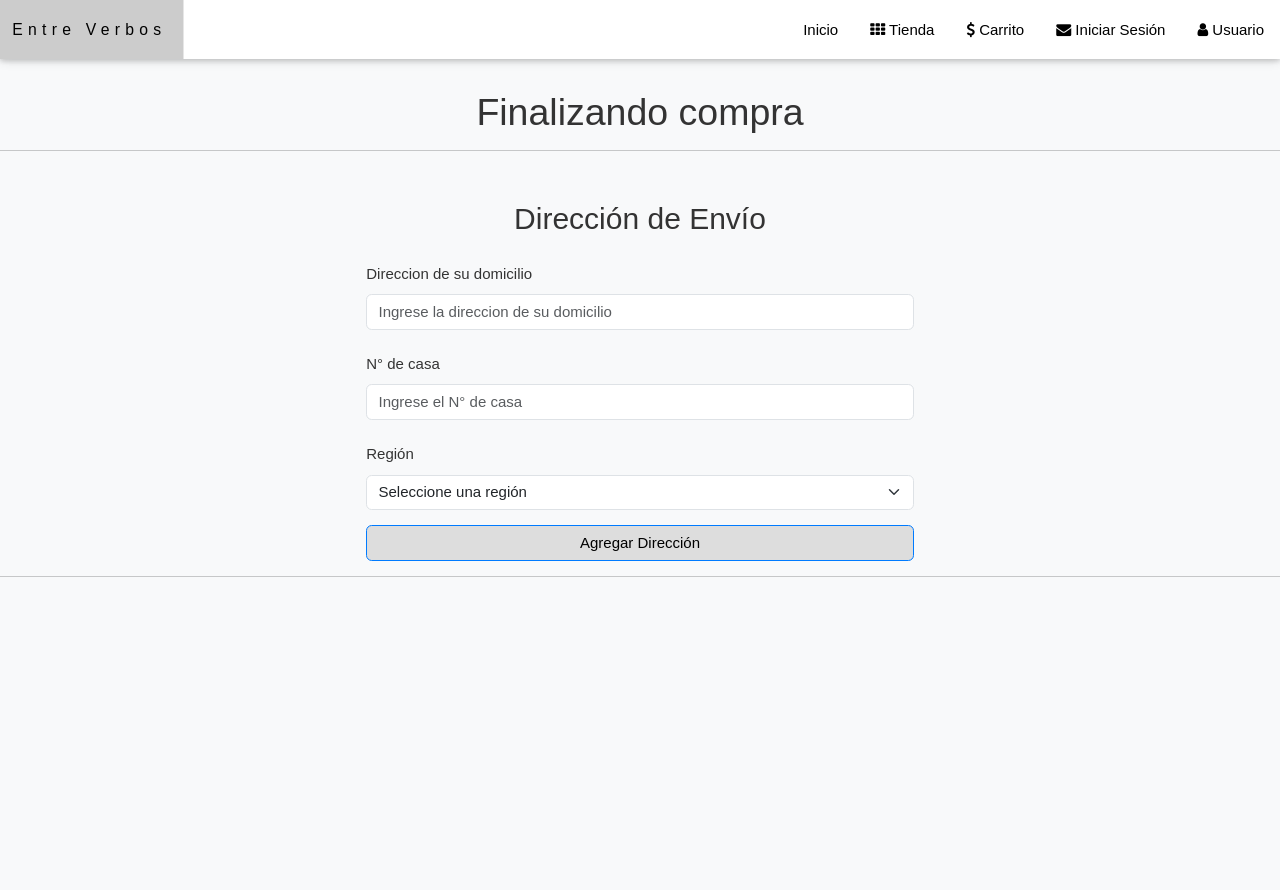
After one commit to Esbaltz/proyecto, a Django app: page /pagina_domicilio_y_pagar/ in a window 1280 px wide. The commit adds this page. Run offline with Django 5.2, Linux system fonts and the light colour scheme.

Commit message:
primeras-vistas

```diff
--- /dev/null
+++ b/aplicacion/templates/aplicacion/pagina_domicilio_y_pagar.html
@@ -0,0 +1,116 @@
+{% load static %}
+<!DOCTYPE html>
+<html lang="en">
+
+<head>
+    <meta charset="UTF-8">
+    <meta name="viewport" content="width=device-width, initial-scale=1.0">
+    <title>Finalizando compra</title>
+    <link rel="stylesheet" href="https://www.w3schools.com/w3css/4/w3.css">
+    <link rel="stylesheet" href="https://www.w3schools.com/w3css/4/w3.css">
+    <link href="https://cdn.jsdelivr.net/npm/bootstrap@5.3.0-alpha1/dist/css/bootstrap.min.css" rel="stylesheet">
+    <link rel="stylesheet" href="https://cdn.jsdelivr.net/npm/flatpickr/dist/flatpickr.min.css">
+    <link rel="stylesheet" href="https://cdnjs.cloudflare.com/ajax/libs/font-awesome/5.15.4/css/all.min.css">
+    <link rel="stylesheet" href="https://cdnjs.cloudflare.com/ajax/libs/font-awesome/4.7.0/css/font-awesome.min.css">
+    <link rel="stylesheet" href="../css/paginas.css">
+    <link rel="stylesheet" href="../css/libs.css">
+</head>
+
+<body>
+     <!-- Navbar (sit on top) -->
+     <div class="w3-top">
+        <div class="w3-bar w3-white w3-card" id="myNavbar">
+            <a href="index.html" class="w3-bar-item w3-button w3-wide efect">Entre Verbos</a>
+            <!-- Right-sided navbar links -->
+            <div class="w3-right w3-hide-small l-efect">
+                <a href="{% url 'index' %}" class="w3-bar-item w3-button">Inicio</a>
+                <a href="{% url 'tienda' %}" class="w3-bar-item w3-button"><i class="fa fa-th"></i> Tienda</a>
+                <a href="{% url 'carrito' %}" class="w3-bar-item w3-button"><i class="fa fa-usd"></i>
+                    Carrito</a>
+                <a href="paginas_inicio_secion/Inicio_secion.html" class="w3-bar-item w3-button"><i
+                        class="fa fa-envelope"></i> Iniciar Sesión</a>
+                <a href="usuario/user.html" class="w3-bar-item w3-button"><i class="fa fa-user"></i> Usuario</a>
+            </div>
+            <!-- Hide right-floated links on small screens and replace them with a menu icon -->
+
+            <a href="javascript:void(0)" class="w3-bar-item w3-button w3-right w3-hide-large w3-hide-medium"
+                onclick="w3_open()">
+                <i class="fa fa-bars"></i>
+            </a>
+        </div>
+    </div>
+
+    <!-- Sidebar on small screens when clicking the menu icon -->
+    <nav class="w3-sidebar w3-bar-block w3-black w3-card w3-animate-left w3-hide-medium w3-hide-large"
+        style="display:none" id="mySidebar">
+        <a href="javascript:void(0)" onclick="w3_close()" class="w3-bar-item w3-button w3-large w3-padding-16">Cerrar
+            ×</a>
+        <a href="#about" onclick="w3_close()" class="w3-bar-item w3-button">Inicio</a>
+        <a href="tienda.html" onclick="w3_close()" class="w3-bar-item w3-button">Tienda</a>
+        <a href="#work" onclick="w3_close()" class="w3-bar-item w3-button">Carrito</a>
+        <a href="#pricing" onclick="w3_close()" class="w3-bar-item w3-button">Iniciar Sesión</a>
+        <a href="#contact" onclick="w3_close()" class="w3-bar-item w3-button">Usuario</a>
+    </nav>
+
+    <h1 style="margin-top: 90px;">Finalizando compra</h1>
+    <hr>
+    <!-- Dirección -->
+    <div class="container">
+        <div class="row justify-content-center">
+            <div class="col-md-6">
+                <h2 class="text-center mb-4">Dirección de Envío</h2>
+                <form id="form1" action="inf_pago.html" method="get">
+                    <div class="mb-3">
+                        <label for="domicilio" class="form-label">Direccion de su domicilio</label>
+                        <input type="text" class="form-control" id="domicilio"
+                            placeholder="Ingrese la direccion de su domicilio">
+                        <div id="direccionError" class="error-message"></div>
+                    </div>
+                    <div class="mb-3">
+                        <label for="casa" class="form-label">N° de casa</label>
+                        <input type="text" class="form-control" id="casa" placeholder="Ingrese el N° de casa">
+                        <div id="nCasaError" class="error-message"></div>
+                    </div>
+                    <div class="mb-3">
+                        <label for="region" class="form-label">Región</label>
+                        <select class="form-select" id="region">
+                            <option value="" selected disabled>Seleccione una región</option>
+                            <option value="Arica y Parinacota">Arica y Parinacota</option>
+                            <option value="Tarapacá">Tarapacá</option>
+                            <option value="Antofagasta">Antofagasta</option>
+                            <option value="Atacama">Atacama</option>
+                            <option value="Coquimbo">Coquimbo</option>
+                            <option value="Valparaíso">Valparaíso</option>
+                            <option value="Metropolitana de Santiago">Metropolitana de Santiago</option>
+                            <option value="Libertador General Bernardo O'Higgins">Libertador General Bernardo O'Higgins
+                            </option>
+                            <option value="Maule">Maule</option>
+                            <option value="Ñuble">Ñuble</option>
+                            <option value="Biobío">Biobío</option>
+                            <option value="La Araucanía">La Araucanía</option>
+                            <option value="Los Ríos">Los Ríos</option>
+                            <option value="Los Lagos">Los Lagos</option>
+                            <option value="Aysén del General Carlos Ibáñez del Campo">Aysén del General Carlos Ibáñez
+                                del Campo</option>
+                            <option value="Magallanes y de la Antártica Chilena">Magallanes y de la Antártica Chilena
+                            </option>
+                        </select>
+                        <div id="regionError" class="error-message"></div>
+                    </div>
+                    <button type="submit" class="btn btn-primary btn-block">Agregar Dirección</button>
+                </form>
+            </div>
+        </div>
+    </div>
+    <hr>
+
+    <script src="../js/menus.js"></script>
+    <script src="../js/paginasrc.js"></script>
+    <script>
+        window.onload = function () {
+            formdom();
+        };
+    </script>
+</body>
+
+</html>
--- a/aplicacion/templates/aplicacion/tienda.html
+++ b/aplicacion/templates/aplicacion/tienda.html
@@ -20,9 +20,9 @@
             <a href="index.html" class="w3-bar-item w3-button w3-wide efect">Entre Verbos</a>
             <!-- Right-sided navbar links -->
             <div class="w3-right w3-hide-small l-efect">
-                <a href="index.html" class="w3-bar-item w3-button">Inicio</a>
-                <a href="tienda.html" class="w3-bar-item w3-button"><i class="fa fa-th"></i> Tienda</a>
-                <a href="pagina_carrito_general.html" class="w3-bar-item w3-button"><i class="fa fa-usd"></i>
+                <a href="{% url 'index' %}" class="w3-bar-item w3-button">Inicio</a>
+                <a href="{% url 'tienda' %}" class="w3-bar-item w3-button"><i class="fa fa-th"></i> Tienda</a>
+                <a href="{% url 'carrito' %}" class="w3-bar-item w3-button"><i class="fa fa-usd"></i>
                     Carrito</a>
                 <a href="paginas_inicio_secion/Inicio_secion.html" class="w3-bar-item w3-button"><i
                         class="fa fa-envelope"></i> Iniciar Sesión</a>
--- a/aplicacion/urls.py
+++ b/aplicacion/urls.py
@@ -1,10 +1,13 @@
 #URLS APLICACION
 from django.urls import path, include
-from .views import index, tienda, gral_libro
+from .views import index, tienda, gral_libro, inf_pago, carrito, domicilio
 
 #URLS DE SITIO
 urlpatterns = [
     path('', index, name='index'),
     path('tienda/', tienda, name='tienda'),
     path('pagina_general_libro/', gral_libro, name='libro'),
+    path('inf_pago/', inf_pago, name='inf_pago'),
+    path('pagina_carrito_general/', carrito, name='carrito'),
+    path('pagina_domicilio_y_pagar/', domicilio, name='domicilio'),
 ]
--- a/aplicacion/views.py
+++ b/aplicacion/views.py
@@ -11,3 +11,12 @@ def tienda(request):
 
 def gral_libro(request):
     return render(request, 'aplicacion/pagina_general_libro.html')
+
+def inf_pago(request):
+    return render(request, 'aplicacion/inf_pago.html')
+
+def carrito(request):
+    return render(request, 'aplicacion/pagina_carrito_general.html')
+
+def domicilio(request):
+    return render(request, 'aplicacion/pagina_domicilio_y_pagar.html')
```
Also changed, not shown: aplicacion/templates/aplicacion/index.html (+6 -6 lines), aplicacion/templates/aplicacion/inf_pago.html (added, +93 -0 lines), aplicacion/templates/aplicacion/pagina_carrito_general.html (added, +98 -0 lines), aplicacion/templates/aplicacion/pagina_general_libro.html (+5 -4 lines).
